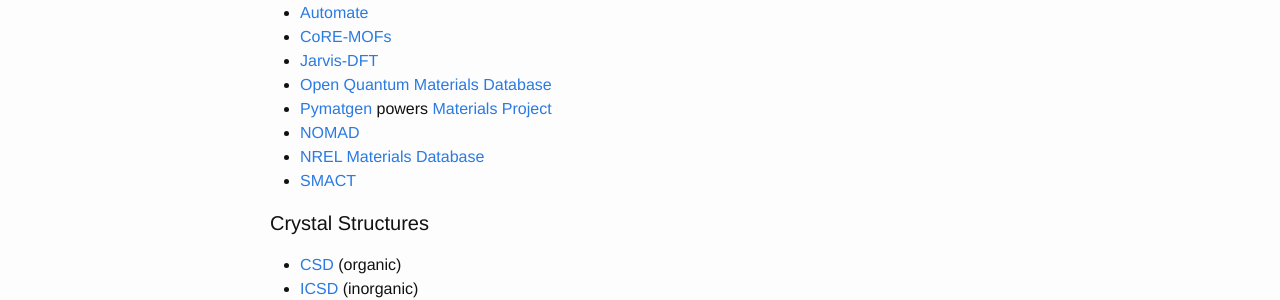
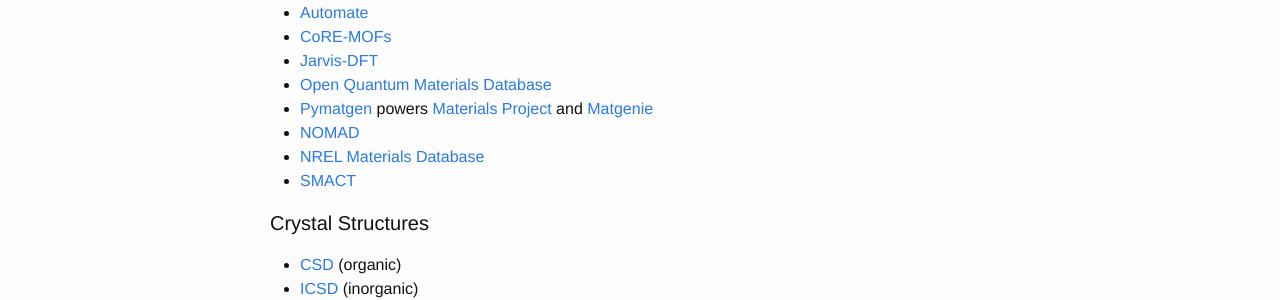
Before and after one commit to WMD-group/WMD-group.github.io, a Jekyll site: the page built from d_links.md, in a window 1280 px wide and 900 px high. Shown: the part 436-736 px from the top of the window. Built offline with Jekyll 4.4.1, drawn with Linux system fonts in a browser that asks for light colours.

Commit message:
Update d_links.md

```diff
--- a/d_links.md
+++ b/d_links.md
@@ -19,7 +19,7 @@
 * [CoRE-MOFs](http://gregchung.github.io/CoRE-MOFs/)
 * [Jarvis-DFT](https://www.ctcms.nist.gov/~knc6/JVASP.html)
 * [Open Quantum Materials Database](http://oqmd.org)
-* [Pymatgen](http://pymatgen.org) powers [Materials Project](https://materialsproject.org)
+* [Pymatgen](http://pymatgen.org) powers [Materials Project](https://materialsproject.org) and [Matgenie](http://matgenie.materialsvirtuallab.org)
 * [NOMAD](https://nomad-coe.eu)
 * [NREL Materials Database](https://materials.nrel.gov)
 * [SMACT](https://github.com/WMD-group/SMACT)
```
